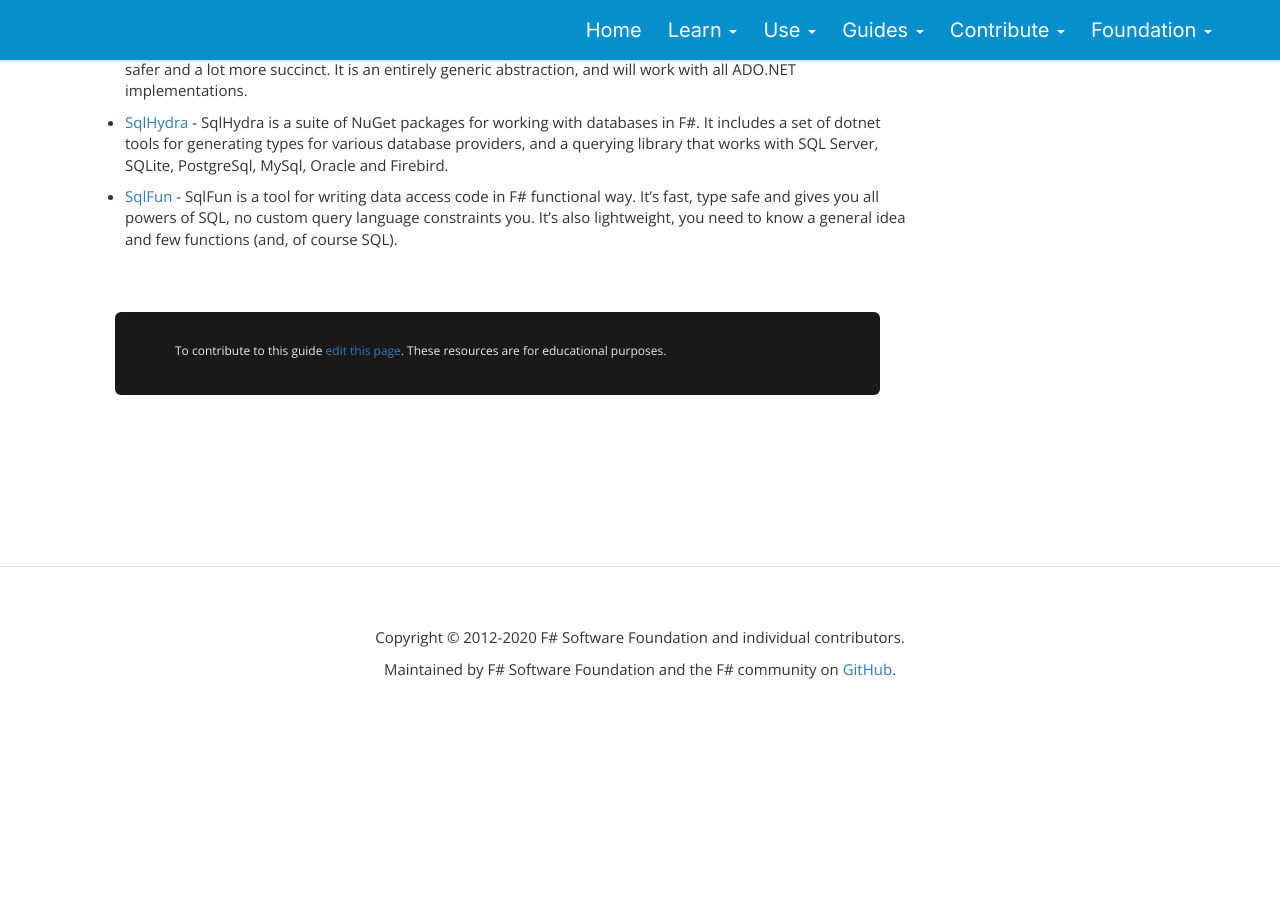
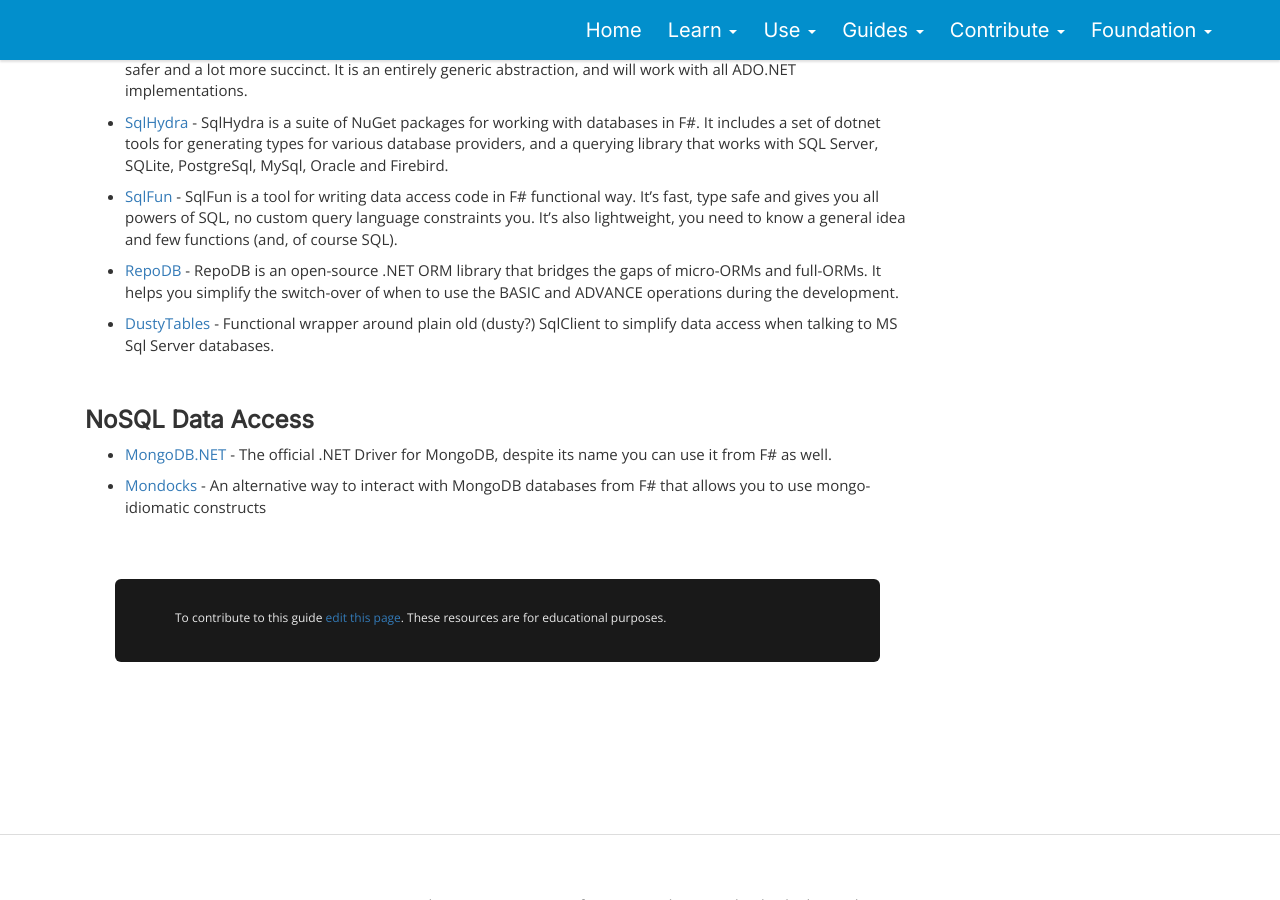
Before and after one commit to fsharp/fsharp.org, a Jekyll site: the page built from guides/data-access/index.md, in a window 1280 px wide and 900 px high, scrolled down 1049 px. Built offline with Jekyll 4.4.1, drawn with Linux system fonts in a browser that asks for light colours; nearby versions of some CDN libraries; before the commit the page ends 1805 px from its top, so only the background shows below that.

Commit message:
Add MongoDB resources

```diff
--- a/guides/data-access/index.md
+++ b/guides/data-access/index.md
@@ -46,6 +46,18 @@
 It's fast, type safe and gives you all powers of SQL, no custom query language constraints you.
 It's also lightweight, you need to know a general idea and few functions (and, of course SQL).
 
+* [RepoDB](https://github.com/mikependon/RepoDB) - RepoDB is an open-source .NET ORM library that bridges the gaps of micro-ORMs and full-ORMs. It helps you simplify the switch-over of when to use the BASIC and ADVANCE operations during the development.
+
+* [DustyTables](https://github.com/Zaid-Ajaj/DustyTables) - Functional wrapper around plain old (dusty?) SqlClient to simplify data access when talking to MS Sql Server databases.
+
+<br />
+
+### NoSQL Data Access
+
+* [MongoDB.NET](https://github.com/mongodb/mongo-csharp-driver) - The official .NET Driver for MongoDB, despite its name you can use it from F# as well.
+
+* [Mondocks](https://github.com/AngelMunoz/Mondocks) - An alternative way to interact with MongoDB databases from F# that allows you to use mongo-idiomatic constructs
+
 <br />
 
 <div class="jumbotron visible-lg calloutBox" id="how-to-add-testimonial">
```
